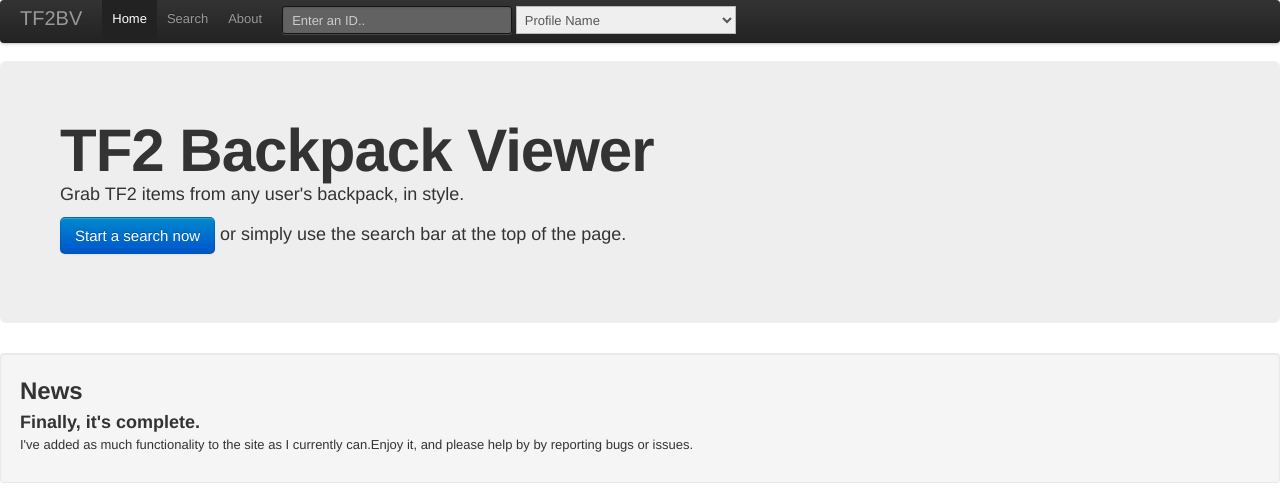
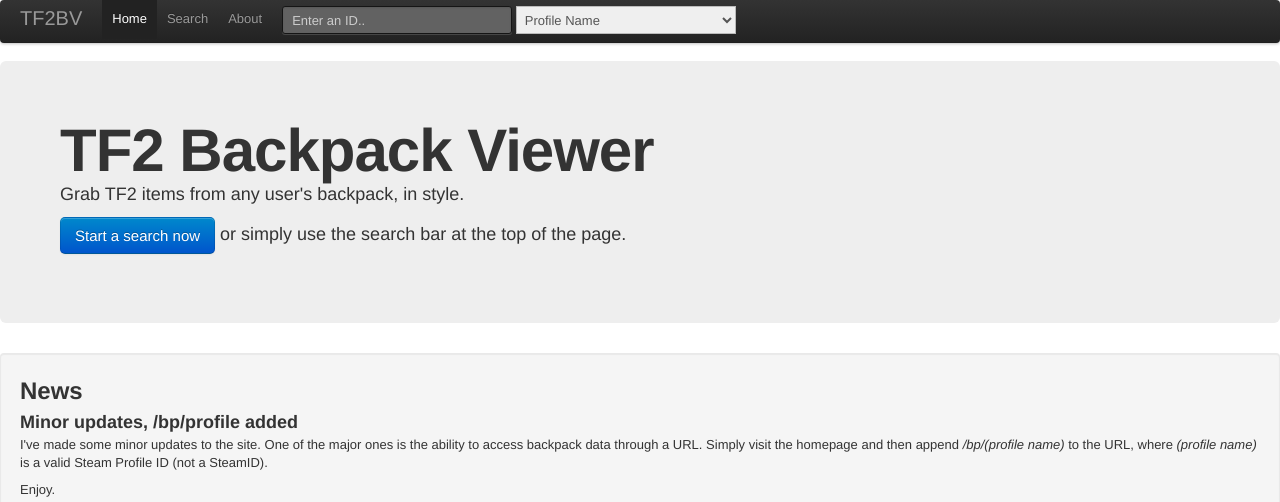
Before and after one commit to aksiksi/tf2-backpack-viewer, a Flask app: template templates/index.html in a window 1280 px wide. Shown: the top 502 px of the page. Run offline with Flask 2, Linux system fonts and the light colour scheme; the template is opened without the code that fills it, so the values that code supplies are empty.

Commit message:
Minor change to index.html

```diff
--- a/templates/index.html
+++ b/templates/index.html
@@ -30,10 +30,16 @@
         <!-- Begin content -->
         <div class="well">
             <h2>News</h2>
+            <h3>Minor updates, /bp/profile added</h3>
+            <p>
+                I've made some minor updates to the site. One of the major ones
+                is the ability to access backpack data through a URL. Simply
+                visit the homepage and then append <em>/bp/(profile name)</em> to the URL, where <em>(profile name)</em> is a valid Steam Profile ID (not a SteamID).
+            </p>
+            <p>Enjoy.</p>
+            <hr />
             <h3>Finally, it's complete.</h3>
-            <p>
-                I've added as much functionality to the site as I currently can.Enjoy it, and please help by by reporting bugs or issues.
-            </p>
+            <p>I've added as much functionality to the site as I currently can. Enjoy it, and please help by reporting bugs or issues.</p>
         </div>
         <!-- End content -->
 {% endblock %}
```
